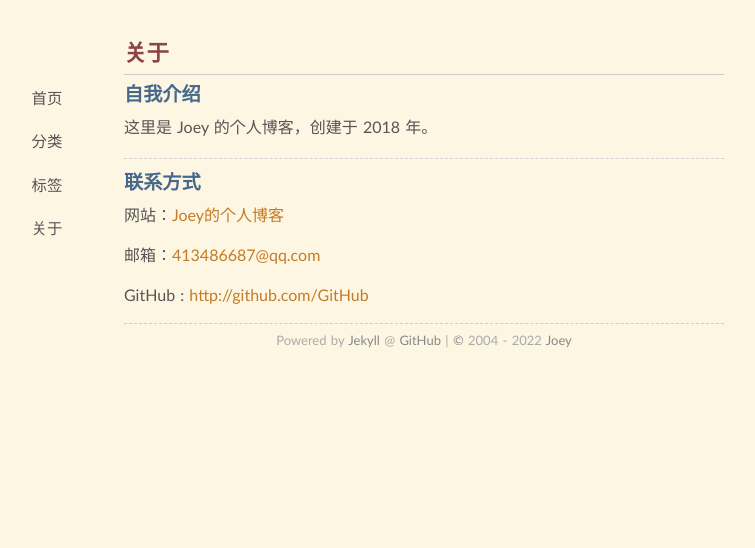
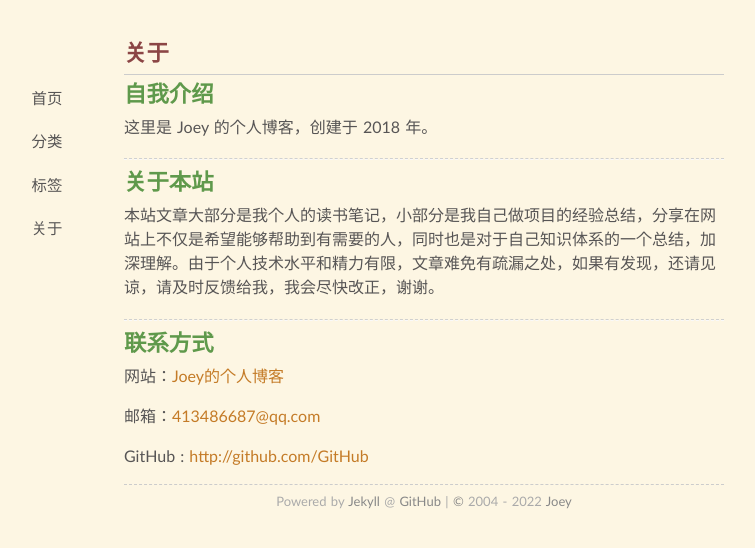
Before and after one commit to SaltyFish123/SaltyFish123.github.io, a Jekyll site: the page built from about/index.md, in a window 1280 px wide. Shown: the top 548 px of the page, without its empty margins (216-971 px from the left). Built offline with Jekyll 4.4.1, drawn with Linux system fonts in a browser that asks for light colours.

Commit message:
Modify the article of self introduction

```diff
--- a/about/index.md
+++ b/about/index.md
@@ -4,13 +4,19 @@
 comments: no
 ---
 
-### 自我介绍
+## 自我介绍
 
 {{ site.about }}
 
 ----
 
-### 联系方式
+## 关于本站
+
+本站文章大部分是我个人的读书笔记，小部分是我自己做项目的经验总结，分享在网站上不仅是希望能够帮助到有需要的人，同时也是对于自己知识体系的一个总结，加深理解。由于个人技术水平和精力有限，文章难免有疏漏之处，如果有发现，还请见谅，请及时反馈给我，我会尽快改正，谢谢。
+
+----
+
+## 联系方式
 
 {% if site.qq %}
 ＱＱ：[{{ site.qq }}](tencent://message/?uin={{ site.qq }})
```
